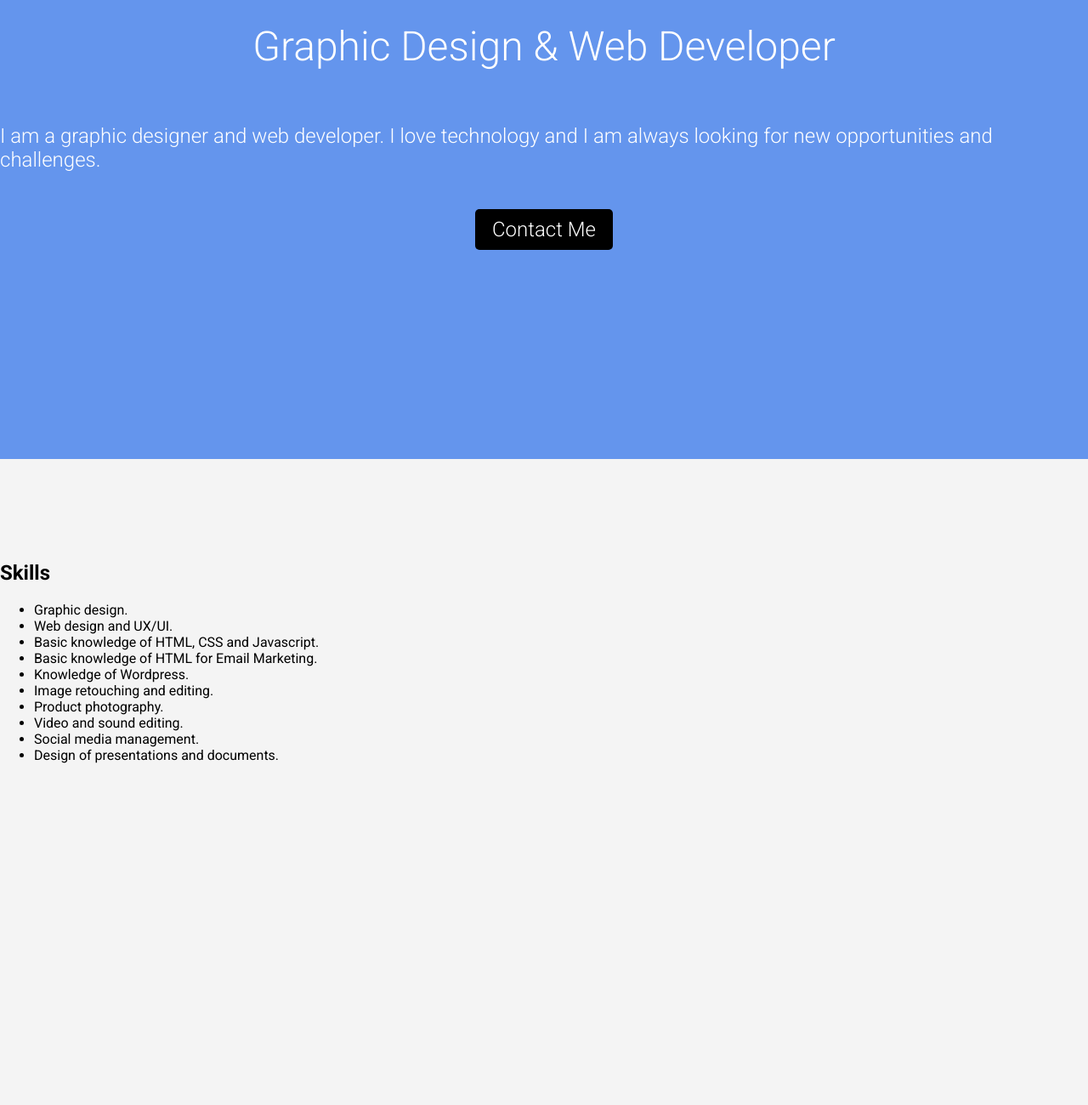
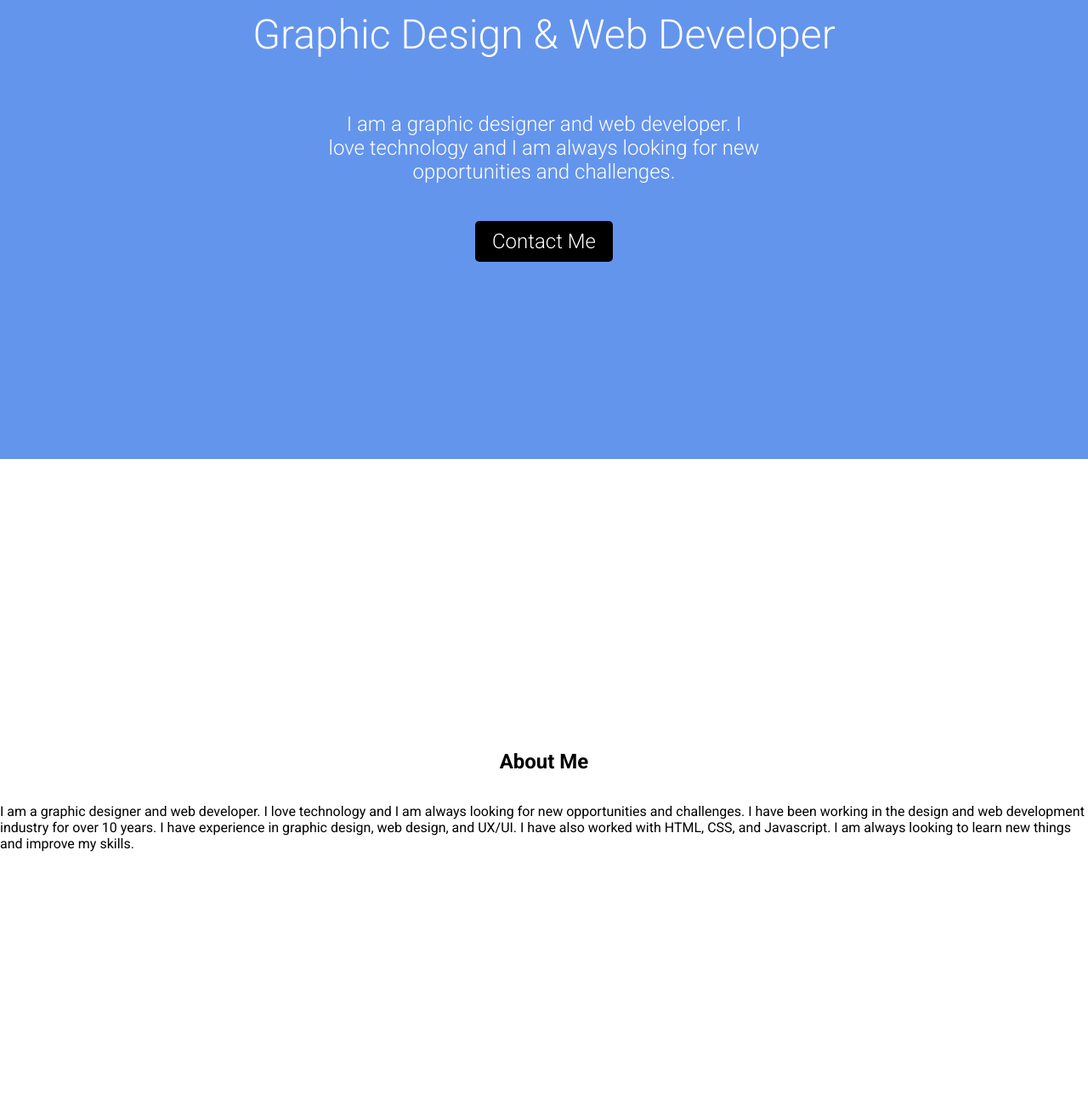
Before and after one commit to adrimachaca/about-me, a website: page public/index.html in a window 1280 px wide. Shown: the part 260-1560 px from the top of the page at 85% size. Drawn offline with Linux system fonts and the light colour scheme.

Commit message:
hemos añadido el aboutme en el index.html y algunos de sus estilos en el style.css.

```diff
--- a/public/index.html
+++ b/public/index.html
@@ -32,6 +32,17 @@
           always looking for new opportunities and challenges.
         </p>
         <a href="">Contact Me</a>
+      </section>
+      <section id="aboutme">
+        <h2>About Me</h2>
+        <p>
+          I am a graphic designer and web developer. I love technology and I am
+          always looking for new opportunities and challenges. I have been
+          working in the design and web development industry for over 10 years.
+          I have experience in graphic design, web design, and UX/UI. I have
+          also worked with HTML, CSS, and Javascript. I am always looking to
+          learn new things and improve my skills.
+        </p>
       </section>
       <section id="skills">
         <h2>Skills</h2>
--- a/public/style.css
+++ b/public/style.css
@@ -104,7 +104,7 @@ nav ul {
 }
 
 nav ul li {
-   margin: 0 15px;
+   margin: 0 20px;
 }
 
 section {
@@ -118,6 +118,7 @@ section {
    align-items: center;
    flex-direction: column;
    background-color: cornflowerblue;
+   text-align: center;
 }
 
 #home h1 {
@@ -127,9 +128,10 @@ section {
 }
 
 #home p {
-   font-size: 1.5em;
-   font-weight: 300;
-   color: #fff;
+  width: 40%;
+  font-size: 1.5em;
+  font-weight: 300;
+  color: #fff;
 }
 
 #home a {
@@ -143,3 +145,11 @@ section {
    border-radius: 5px;
    text-decoration: none;
 }
+
+#aboutme {
+   display: flex;
+   justify-content: center;
+   align-items: center;
+   flex-direction: column;
+   background-color: #fff;
+}
```
